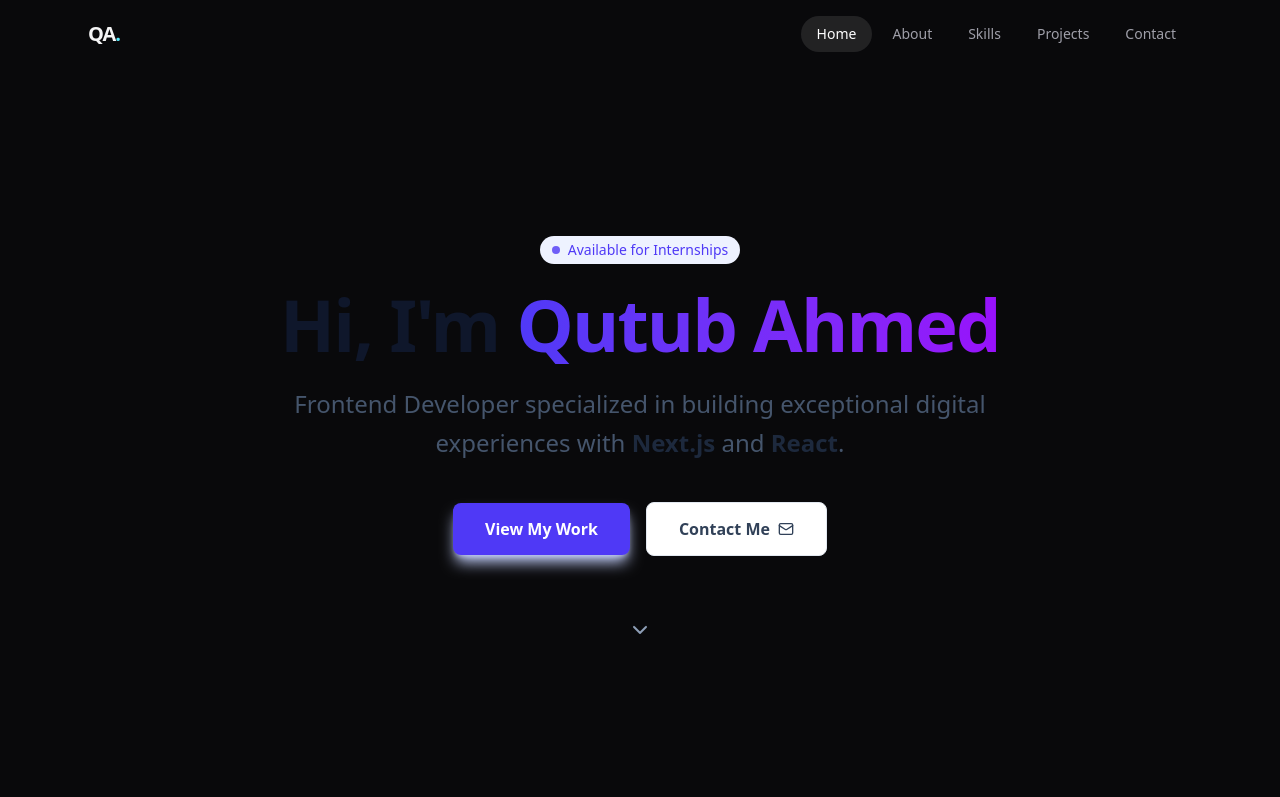
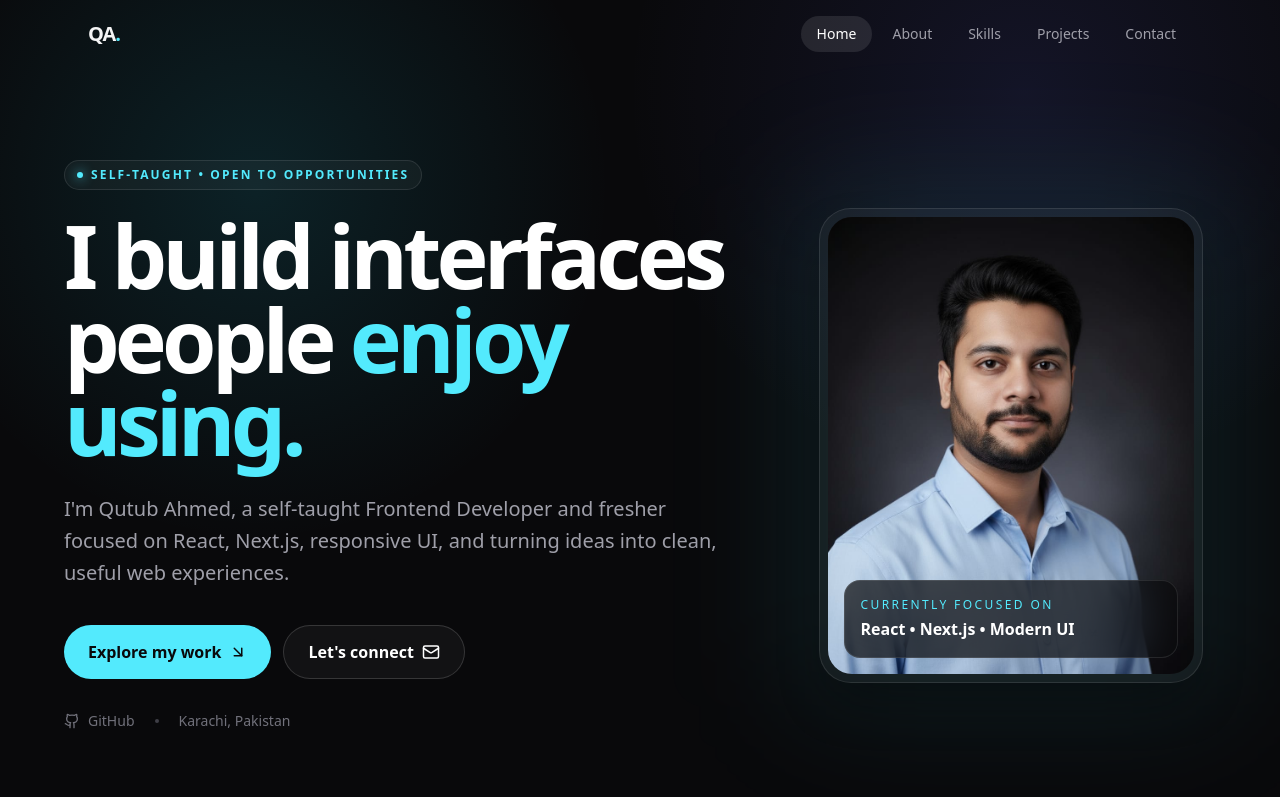
Before and after one commit to qutubahmed732/Portfolio, a React (Vite) app: page / in a window 1280 px wide. Shown: the top 797 px of the page. Built offline with nearby package versions, Linux system fonts and the light colour scheme.

Commit message:
feat: redesign hero with premium visual hierarchy and motion

```diff
--- a/src/components/Hero.jsx
+++ b/src/components/Hero.jsx
@@ -1,47 +1,64 @@
+import { useEffect, useRef } from "react";
+import { ArrowDownRight, Github, Mail } from "lucide-react";
 import myImage from "../images/my_image.jpeg";
-import { ChevronDown, Mail } from "lucide-react";
 
 export default function Hero() {
+  const heroRef = useRef(null);
+
+  useEffect(() => {
+    if (!window.gsap || window.matchMedia("(prefers-reduced-motion: reduce)").matches) return undefined;
+    const gsap = window.gsap;
+    const ctx = gsap.context(() => {
+      gsap.from(".hero-kicker, .hero-title, .hero-copy, .hero-actions, .hero-card", { y: 32, opacity: 0, duration: 0.8, stagger: 0.1, ease: "power3.out" });
+    }, heroRef);
+    return () => ctx.revert();
+  }, []);
+
   return (
-    <section id="home" className="min-h-screen flex items-center justify-center pt-20 px-6 relative overflow-hidden">
-      {/* Background blobs */}
-      <div className="absolute top-20 left-10 w-72 h-72 bg-purple-200 rounded-full mix-blend-multiply filter blur-xl opacity-30 animate-blob"></div>
-      <div className="absolute top-20 right-10 w-72 h-72 bg-indigo-200 rounded-full mix-blend-multiply filter blur-xl opacity-30 animate-blob animation-delay-2000"></div>
-      <div className="absolute -bottom-8 left-20 w-72 h-72 bg-blue-200 rounded-full mix-blend-multiply filter blur-xl opacity-30 animate-blob animation-delay-4000"></div>
-
-      <div className="text-center max-w-3xl z-10">
-        <div className="inline-flex items-center px-3 py-1 rounded-full bg-indigo-50 text-indigo-600 text-sm font-medium mb-6">
-          <span className="flex w-2 h-2 bg-indigo-600 rounded-full mr-2 animate-pulse"></span>
-          Available for Internships
-        </div>
-        <h1 className="text-5xl md:text-7xl font-extrabold text-slate-900 mb-6 tracking-tight">
-          Hi, I'm <span className="bg-linear-to-r from-indigo-600 to-purple-600 bg-clip-text text-transparent">Qutub Ahmed</span>
-        </h1>
-        <p className="text-xl md:text-2xl text-slate-600 mb-10 leading-relaxed">
-          Frontend Developer specialized in building exceptional digital experiences with <span className="font-semibold text-slate-800">Next.js</span> and <span className="font-semibold text-slate-800">React</span>.
-        </p>
-        <div className="flex flex-col sm:flex-row items-center justify-center gap-4">
-          <a
-            href="#projects"
-            className="w-full sm:w-auto px-8 py-3.5 bg-indigo-600 text-white rounded-lg font-semibold hover:bg-indigo-700 transition-all transform hover:-translate-y-1 shadow-lg shadow-indigo-200 cursor-pointer"
-          >
-            View My Work
-          </a>
-          <a
-            href="#contact"
-            className="w-full sm:w-auto px-8 py-3.5 bg-white text-slate-700 border border-slate-200 rounded-lg font-semibold hover:bg-slate-50 transition-all flex items-center justify-center gap-2"
-          >
-            Contact Me <Mail className="w-4 h-4" />
-          </a>
+    <section ref={heroRef} id="home" className="relative isolate overflow-hidden px-6 pb-20 pt-32 sm:pb-28 sm:pt-40">
+      <div className="pointer-events-none absolute inset-0 -z-10 bg-[radial-gradient(circle_at_20%_20%,rgba(34,211,238,.12),transparent_28%),radial-gradient(circle_at_80%_10%,rgba(99,102,241,.12),transparent_30%)]" />
+      <div className="mx-auto grid max-w-6xl items-center gap-14 lg:grid-cols-[1.25fr_.75fr]">
+        <div>
+          <div className="hero-kicker mb-6 inline-flex items-center gap-2 rounded-full border border-white/10 bg-white/[.04] px-3 py-1.5 text-xs font-semibold uppercase tracking-[.18em] text-cyan-300">
+            <span className="h-1.5 w-1.5 rounded-full bg-cyan-300 shadow-[0_0_12px_currentColor]" /> Self-taught • Open to opportunities
+          </div>
+          <h1 className="hero-title max-w-4xl text-5xl font-black tracking-[-.055em] text-white sm:text-7xl lg:text-[5.5rem] lg:leading-[.95]">
+            I build interfaces people <span className="text-cyan-300">enjoy using.</span>
+          </h1>
+          <p className="hero-copy mt-7 max-w-2xl text-lg leading-8 text-zinc-400 sm:text-xl">
+            I'm Qutub Ahmed, a self-taught Frontend Developer and fresher focused on React, Next.js, responsive UI, and turning ideas into clean, useful web experiences.
+          </p>
+          <div className="hero-actions mt-9 flex flex-col gap-3 sm:flex-row">
+            <a href="#projects" className="group inline-flex items-center justify-center gap-2 rounded-full bg-cyan-300 px-6 py-3.5 font-bold text-zinc-950 transition hover:-translate-y-0.5 hover:bg-cyan-200">
+              Explore my work <ArrowDownRight size={18} className="transition group-hover:translate-x-0.5 group-hover:translate-y-0.5" />
+            </a>
+            <a href="#contact" className="inline-flex items-center justify-center gap-2 rounded-full border border-white/15 bg-white/[.04] px-6 py-3.5 font-bold text-white transition hover:-translate-y-0.5 hover:bg-white/[.08]">
+              Let's connect <Mail size={18} />
+            </a>
+          </div>
+          <div className="mt-8 flex items-center gap-5 text-sm text-zinc-500">
+            <a href="https://github.com/qutubahmed732" target="_blank" rel="noreferrer" className="inline-flex items-center gap-2 hover:text-white"><Github size={16} /> GitHub</a>
+            <span className="h-1 w-1 rounded-full bg-zinc-700" />
+            <span>Karachi, Pakistan</span>
+          </div>
         </div>
 
-        {/* <p className="">Hire me to unlock and bring out my full potential.</p> */}
-
-        <div className="mt-16 animate-bounce text-slate-400 cursor-pointer" onClick={() => scrollToSection('about')}>
-          <ChevronDown className="w-6 h-6 mx-auto" />
+        <div className="hero-card relative mx-auto w-full max-w-sm">
+          <div className="absolute -inset-6 rounded-[2rem] bg-cyan-300/10 blur-3xl" />
+          <div className="relative overflow-hidden rounded-[2rem] border border-white/10 bg-white/[.04] p-2 shadow-2xl shadow-black/40">
+            <div className="relative aspect-[4/5] overflow-hidden rounded-[1.5rem] bg-zinc-900">
+              <img src={myImage} alt="Qutub Ahmed" className="h-full w-full object-cover object-top grayscale-[15%] transition duration-700 hover:scale-[1.03]" />
+              <div className="absolute inset-x-4 bottom-4 rounded-2xl border border-white/10 bg-zinc-950/70 p-4 backdrop-blur-xl">
+                <p className="text-xs uppercase tracking-[.2em] text-cyan-300">Currently focused on</p>
+                <p className="mt-1 font-semibold text-white">React • Next.js • Modern UI</p>
+              </div>
+            </div>
+          </div>
         </div>
       </div>
+      <button onClick={() => document.getElementById("about")?.scrollIntoView({ behavior: "smooth" })} className="mx-auto mt-16 block text-zinc-600 transition hover:text-cyan-300" aria-label="Scroll to about section">
+        <ArrowDownRight className="rotate-45" />
+      </button>
     </section>
-
   );
 }
```
